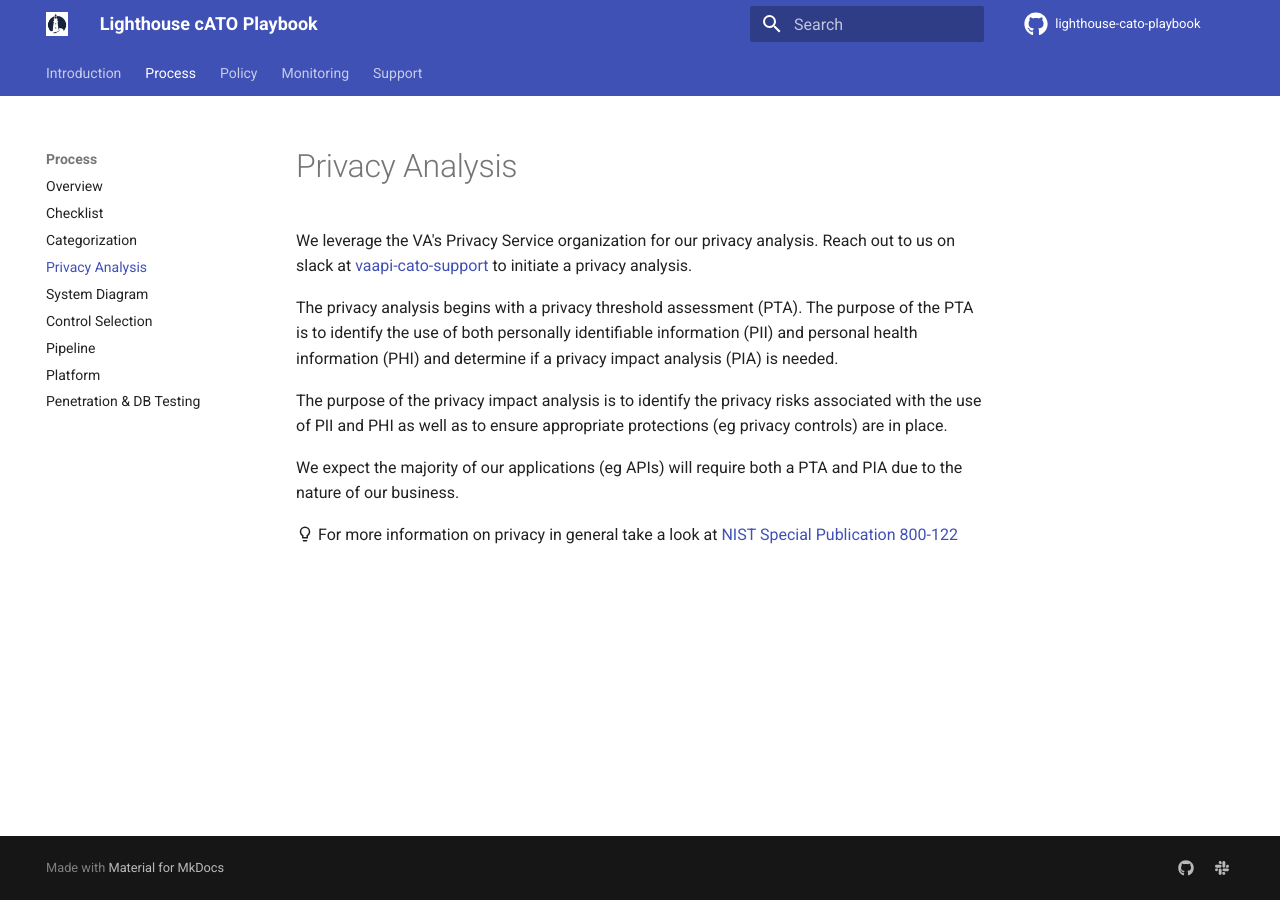
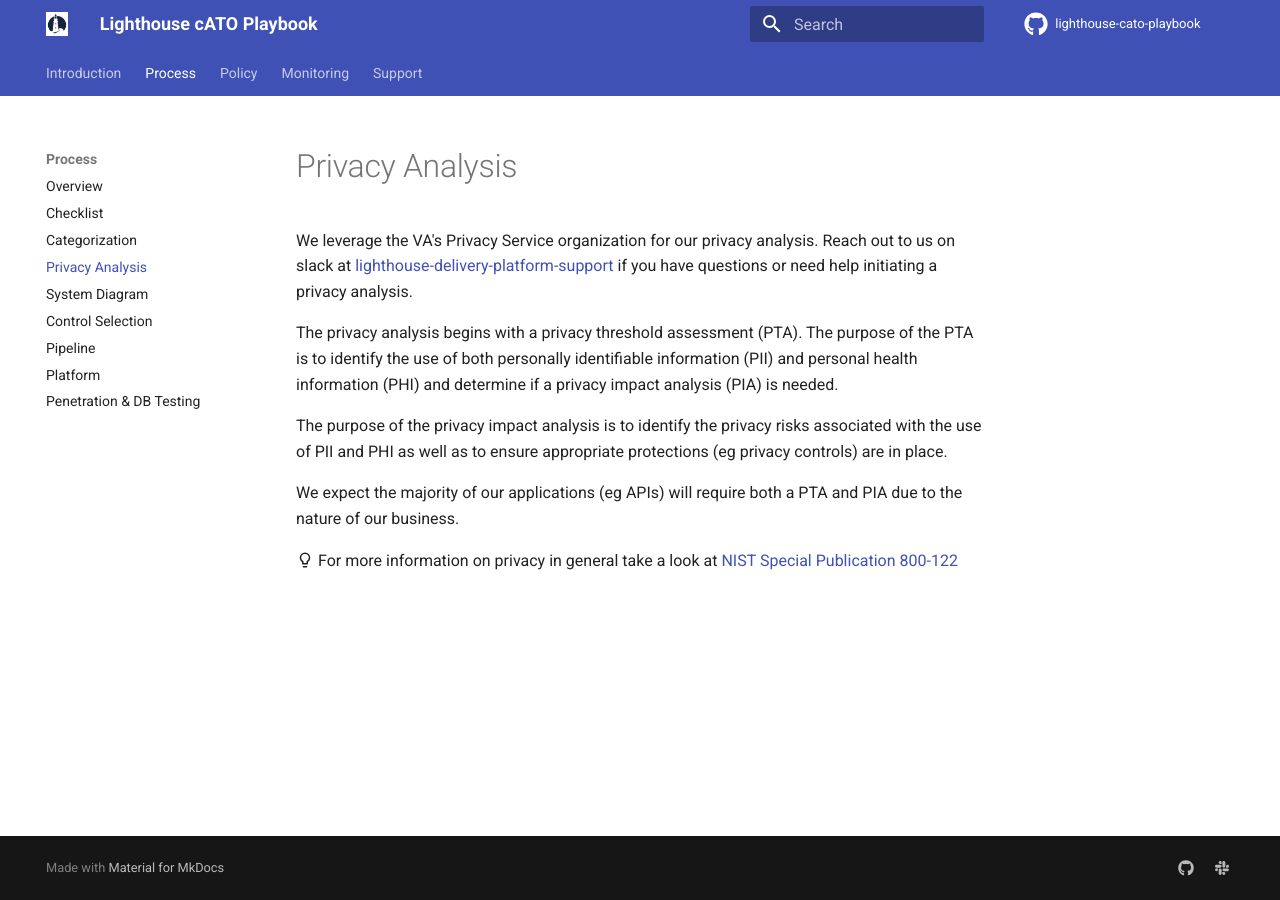
Before and after one commit to rise8-us/cato-playbook, an MkDocs documentation site: the page built from docs/privacy.md, in a window 1280 px wide. Built offline with MkDocs 1.6.1 and Material for MkDocs 9.7.7, drawn with Linux system fonts in a browser that asks for light colours; comment, search, counter and statistics services are not loaded.

Commit message:
Update privacy.md

```diff
--- a/docs/privacy.md
+++ b/docs/privacy.md
@@ -1,14 +1,10 @@
 # Privacy Analysis
 
-We leverage the VA's Privacy Service organization for our privacy analysis. Reach out to us on slack at
-[vaapi-cato-support](https://lighthouseva.slack.com/archives/C03G2J6G7AR) to initiate a privacy analysis.
+We leverage the VA's Privacy Service organization for our privacy analysis. Reach out to us on slack at [lighthouse-delivery-platform-support](https://lighthouseva.slack.com/archives/C03UA9MV1EH) if you have questions or need help initiating a privacy analysis.
 
-The privacy analysis begins with a privacy threshold assessment (PTA). The purpose of the PTA is to identify the use of
-both personally identifiable information (PII) and personal health information (PHI) and determine if a privacy impact
-analysis (PIA) is needed.
+The privacy analysis begins with a privacy threshold assessment (PTA). The purpose of the PTA is to identify the use of both personally identifiable information (PII) and personal health information (PHI) and determine if a privacy impact analysis (PIA) is needed.
 
-The purpose of the privacy impact analysis is to identify the privacy risks associated with the use of PII and PHI as
-well as to ensure appropriate protections (eg privacy controls) are in place.
+The purpose of the privacy impact analysis is to identify the privacy risks associated with the use of PII and PHI as well as to ensure appropriate protections (eg privacy controls) are in place.
 
 We expect the majority of our applications (eg APIs) will require both a PTA and PIA due to the nature of our business.
 
```
